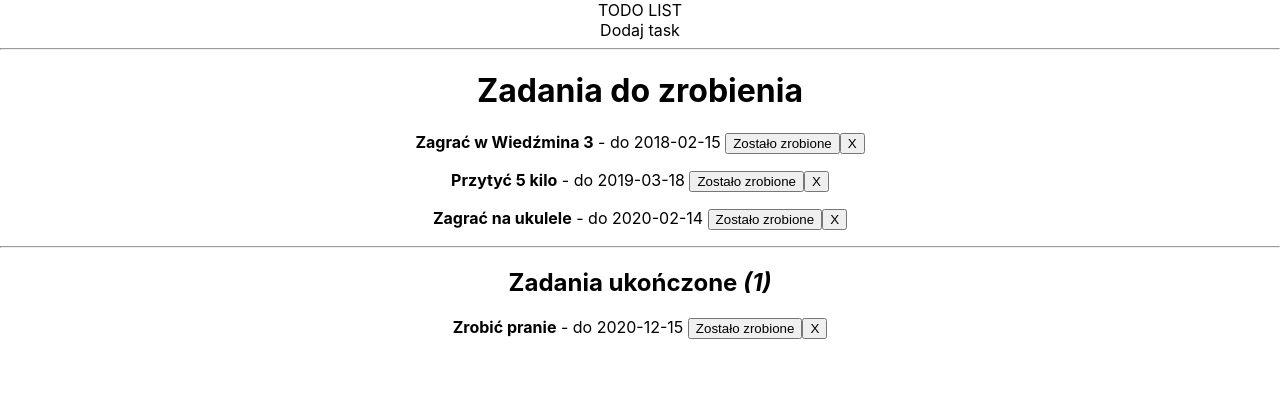
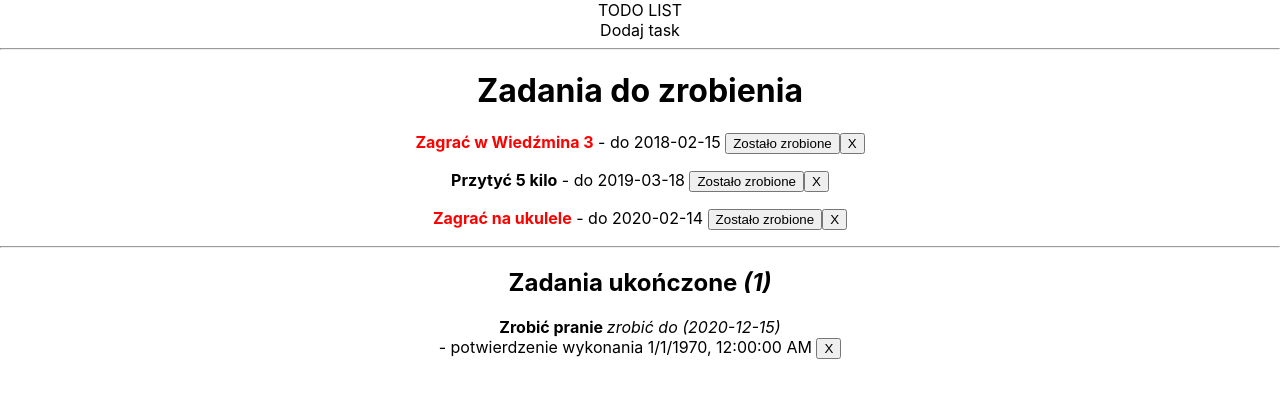
Before and after one commit to MarcinParda/to-do-list, a React (Create React App) app: page / in a window 1280 px wide. Shown: the top 398 px of the page. Built offline with nearby package versions, Linux system fonts and the light colour scheme.

Commit message:
add coloring important tasks

```diff
--- a/src/components/Task.js
+++ b/src/components/Task.js
@@ -1,16 +1,34 @@
 import React from "react";
 
 const Task = props => {
-  const { text, date, id } = props.task;
+  const style = {
+    color: "red"
+  };
+
+  const { text, date, id, active, important, finishDate } = props.task;
+  if (active) {
     return (
       <div>
         <p>
-        <strong>{text}</strong> - do {date}{" "}
+          <strong style={important ? style : null}>{text}</strong> - do {date}{" "}
           <button onClick={() => props.change(id)}>Zostało zrobione</button>
           <button onClick={() => props.delete(id)}>X</button>
         </p>
       </div>
     );
+  } else {
+    const finish = new Date(finishDate).toLocaleString();
+    return (
+      <div>
+        <p>
+          <strong>{text} </strong>
+          <em>zrobić do ({date})</em>
+          <br />- potwierdzenie wykonania <span>{finish} </span>
+          <button onClick={() => props.delete(id)}>X</button>
+        </p>
+      </div>
+    );
+  }
 };
 
 export default Task;
--- a/src/components/TaskList.js
+++ b/src/components/TaskList.js
@@ -37,10 +37,10 @@ const TaskList = props => {
         </h2>
         {done.length > 2 && (
           <span style={{ fontSize: 10 }}>
-            Wyświetlonych jest jedynie 2 ostatnich zadań
+            Wyświetlonych jest jedynie 5 ostatnich zadań
           </span>
         )}
-        {doneTasks.slice(0, 2)}
+        {doneTasks.slice(0, 5)}
       </div>
     </>
   );
```
Lines whose indentation alone changed are shown as unchanged.
